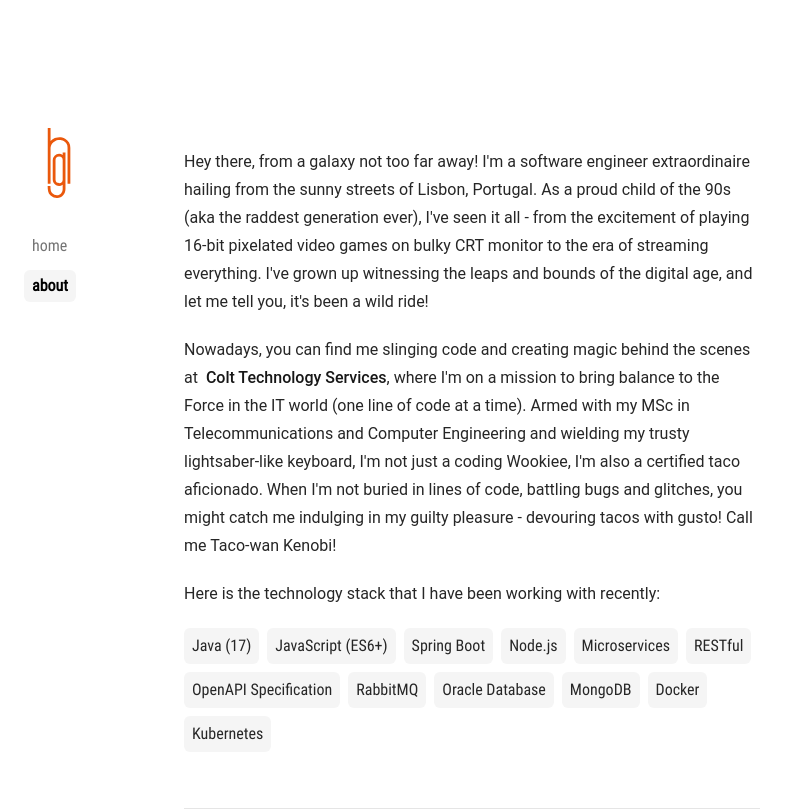
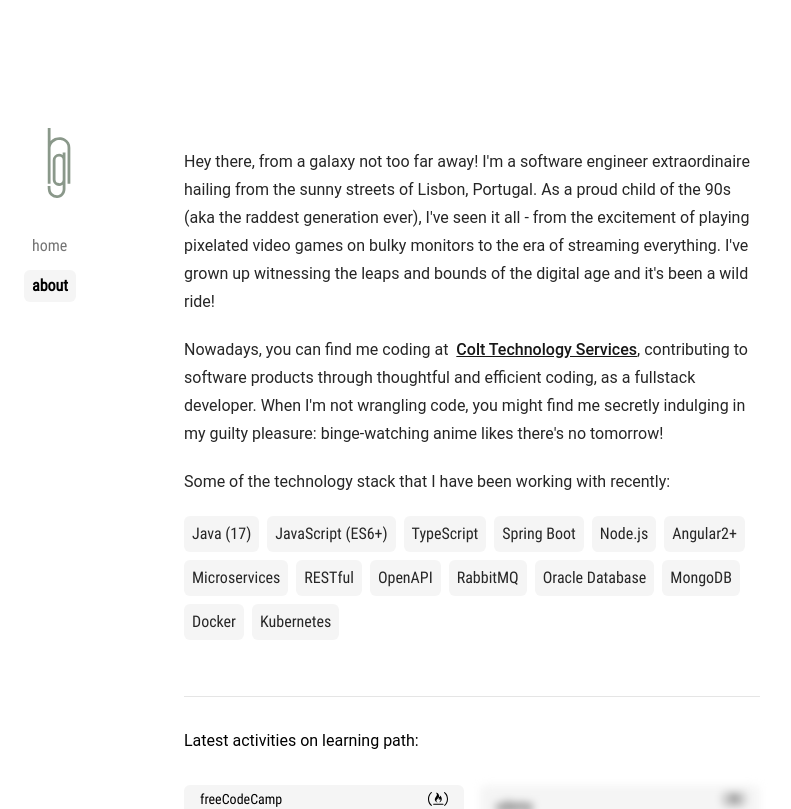
Before and after one commit to hgonzaga/site, a Next.js app: page /about in a window 1280 px wide. Shown: the top 809 px of the page, without its empty margins (168-959 px from the left). Built offline with nearby package versions, Linux system fonts and the light colour scheme.

Commit message:
changes over site's layout, colors scheme, favicon and texts

```diff
--- a/app/about/page.tsx
+++ b/app/about/page.tsx
@@ -16,7 +16,7 @@ export const metadata: Metadata = {
 export default function AboutPage() {
   const techStackBadges = techStack.map((teck) => (
     <div
-      className="bg-neutral-100 dark:bg-neutral-800 font-condensed rounded-md py-1 px-2 mb-2 mr-2"
+      className="bg-neutral-100 dark:bg-neutral-800 font-condensed rounded-md py-1 px-2 mb-2 mr-2 select-none hover:translate-y-1"
       key={teck}
     >
       {teck}
@@ -36,34 +36,29 @@ export default function AboutPage() {
           Hey there, from a galaxy not too far away! I'm a software engineer
           extraordinaire hailing from the sunny streets of Lisbon, Portugal. As
           a proud child of the 90s (aka the raddest generation ever), I've seen
-          it all - from the excitement of playing 16-bit pixelated video games
-          on bulky CRT monitor to the era of streaming everything. I've grown up
-          witnessing the leaps and bounds of the digital age, and let me tell
-          you, it's been a wild ride!
+          it all - from the excitement of playing pixelated video games on bulky
+          monitors to the era of streaming everything. I've grown up witnessing
+          the leaps and bounds of the digital age and it's been a wild ride!
         </p>
         <p>
-          Nowadays, you can find me slinging code and creating magic behind the
-          scenes at &nbsp;
+          Nowadays, you can find me coding at &nbsp;
           <a
             rel="noopener noreferrer"
             target="_blank"
             href={companyWebsite}
-            className="no-underline hover:text-neutral-700 dark:hover:text-neutral-200"
+            className="underline hover:text-neutral-700 dark:hover:text-neutral-200"
           >
             {companyName}
           </a>
-          , where I'm on a mission to bring balance to the Force in the IT world
-          (one line of code at a time). Armed with my MSc in Telecommunications
-          and Computer Engineering and wielding my trusty lightsaber-like
-          keyboard, I'm not just a coding Wookiee, I'm also a certified taco
-          aficionado. When I'm not buried in lines of code, battling bugs and
-          glitches, you might catch me indulging in my guilty pleasure -
-          devouring tacos with gusto! Call me Taco-wan Kenobi!
+          , contributing to software products through thoughtful and efficient
+          coding, as a fullstack developer. When I'm not wrangling code, you
+          might find me secretly indulging in my guilty pleasure: binge-watching
+          anime likes there's no tomorrow!
         </p>
 
         <div className="my-5 ">
           <p>
-            Here is the technology stack that I have been working with recently:
+            Some of the technology stack that I have been working with recently:
           </p>
           <div className="flex flex-auto flex-wrap">{techStackBadges}</div>
         </div>
--- a/app/layout.tsx
+++ b/app/layout.tsx
@@ -57,7 +57,7 @@ export default function RootLayout({
     <html
       lang="en"
       className={clsx(
-        'text-black bg-white dark:text-white dark:bg-neutral-950',
+        'text-black bg-white dark:text-white dark:bg-stone-900',
         font.variable
       )}
     >
--- a/app/page.tsx
+++ b/app/page.tsx
@@ -17,7 +17,7 @@ const AnimatedName = () => {
             </span>
           ))}
         </span>
-        <span className="inline-block absolute left-0 top-0 transition-all duration-300 ease-in-out translate-y-full group-hover:translate-y-0 text-orange-600">
+        <span className="inline-block absolute left-0 top-0 transition-all duration-300 ease-in-out translate-y-full group-hover:translate-y-0 text-holmoak">
           {'@hgonzaga'.split('').map((letter, index) => (
             <span
               key={index}
@@ -47,7 +47,7 @@ const Home = () => {
               rel="noopener noreferrer"
               target="_blank"
               href={companyWebsite}
-              className="no-underline text-orange-600  hover:text-orange-700 dark:hover:text-orange-500"
+              className="underline text-nature hover:text-neutral-700 dark:hover:text-neutral-200"
             >
               {companyName}
             </a>
--- a/components/icons.tsx
+++ b/components/icons.tsx
@@ -5,7 +5,7 @@ export function Logo() {
       viewBox="0 0 100.54 309.97"
       width="70"
       height="70"
-      className="fill-orange-600 "
+      className="fill-holmoak"
     >
       <path d="M100.5,87.35V247.42H88.12V86.91c.57-11.65-5.9-22.69-16.88-28.8-16.87-9.4-34.82-2-36.81-1.07-12.77,5.65-21,17.3-21.56,30.42V247.32H.49V0H12.87V57.46A50.27,50.27,0,0,1,29.42,45.71C32,44.58,55.16,35,77.27,47.29,92.34,55.69,101.23,71,100.5,87.35Z" />
       <path d="M78.94,142.19v86.47c0-.12,0-.24,0-.36V142.43A1.93,1.93,0,0,0,78.94,142.19Z" />
--- a/lib/info.tsx
+++ b/lib/info.tsx
@@ -8,11 +8,13 @@ export const companyWebsite = 'https://www.colt.net/';
 export const techStack = [
   'Java (17)',
   'JavaScript (ES6+)',
+  'TypeScript',
   'Spring Boot',
   'Node.js',
+  'Angular2+',
   'Microservices',
   'RESTful',
-  'OpenAPI Specification',
+  'OpenAPI',
   'RabbitMQ',
   'Oracle Database',
   'MongoDB',
--- a/tailwind.config.js
+++ b/tailwind.config.js
@@ -14,6 +14,9 @@ module.exports = {
         sans: ['Roboto', 'sans-serif'],
         condensed: ['var(--font-roboto-condensed)'],
       },
+      colors: {
+        holmoak: '#8a988a',
+      },
     },
   },
   plugins: [require('@tailwindcss/typography')],
```
Also changed, not shown: 2 other files (tests, documents, lock files or other folders).
